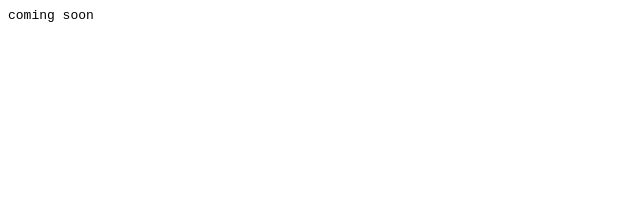
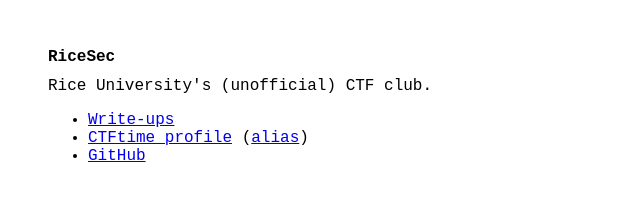
Before and after one commit to RiceSec/ricesec.github.io, a plain HTML site: page index.html in a window 1280 px wide. Shown: the whole page, without its empty margins (0-640 px from the left). Drawn offline with Linux system fonts and the light colour scheme.

Commit message:
Stub website

```diff
--- /dev/null
+++ b/css/style.css
@@ -0,0 +1,12 @@
+* {
+	font-family: 'Courier New', Courier, monospace;
+}
+
+h1 {
+	font-size: inherit;
+}
+
+body {
+	max-width: 80ch;
+	margin: 3rem;
+}
--- a/index.html
+++ b/index.html
@@ -1 +1,29 @@
-<pre>coming soon</pre>
+<!DOCTYPE html>
+<html lang="en">
+	<head>
+		<meta charset="UTF-8" />
+		<meta http-equiv="X-UA-Compatible" content="IE=edge" />
+		<meta name="viewport" content="width=device-width, initial-scale=1.0" />
+		<title>RiceSec</title>
+
+		<link rel="stylesheet" href="/css/style.css" />
+	</head>
+	<body>
+		<h1>RiceSec</h1>
+
+		Rice University's (unofficial) CTF club.
+
+		<nav>
+			<ul>
+				<li>
+					<a href="https://github.com/RiceSec/writeups">Write-ups</a>
+				</li>
+				<li>
+					<a href="https://ctftime.org/team/30012">CTFtime profile</a>
+					(<a href="https://ctftime.org/team/173868">alias</a>)
+				</li>
+				<li><a href="https://github.com/RiceSec/">GitHub</a></li>
+			</ul>
+		</nav>
+	</body>
+</html>
```
